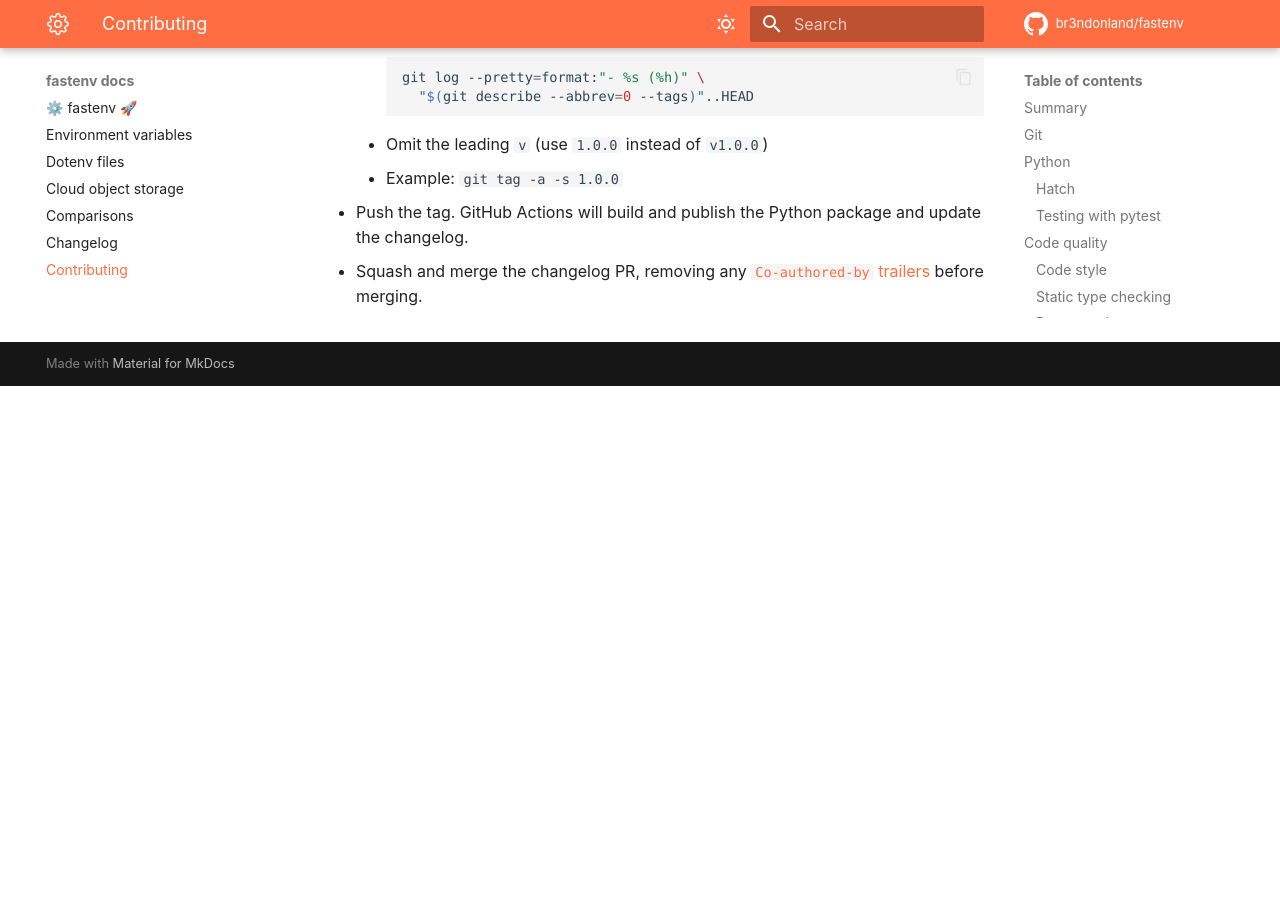
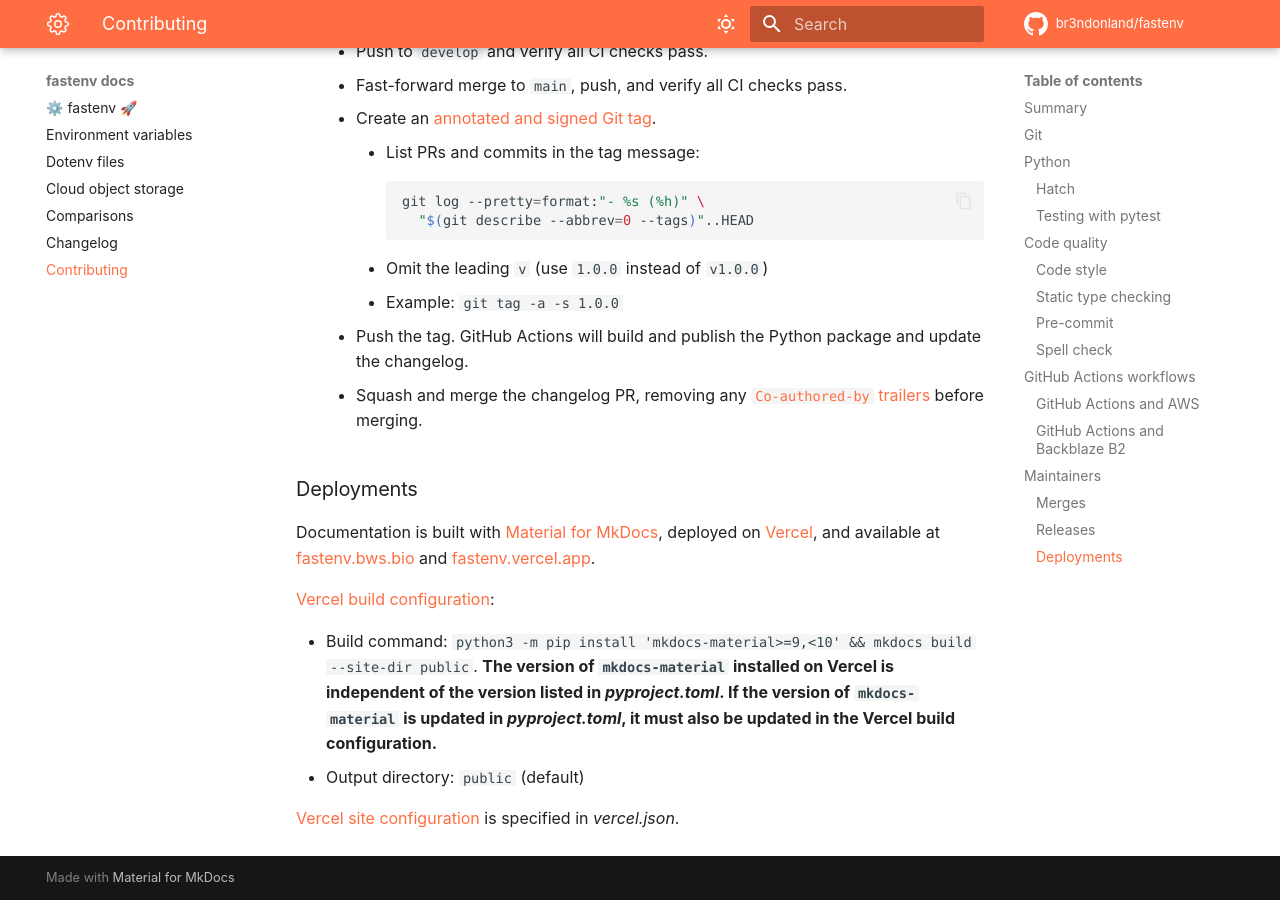
Before and after one commit to br3ndonland/fastenv, an MkDocs documentation site: the page built from docs/contributing.md, in a window 1280 px wide and 900 px high, scrolled down 9475 px. Built offline with MkDocs 1.6.1 and Material for MkDocs 9.7.7, drawn with Linux system fonts in a browser that asks for light colours; comment, search, counter and statistics services are not loaded; before the commit the page ends 9861 px from its top, so only the background shows below that.

Commit message:
Add docs deployment info to contributing.md

```diff
--- a/docs/contributing.md
+++ b/docs/contributing.md
@@ -308,6 +308,8 @@
 
 ## Maintainers
 
+### Merges
+
 -   **The default branch is `develop`.**
 -   **PRs should be merged into `develop`.** Head branches are deleted automatically after PRs are merged.
 -   **The only merges to `main` should be fast-forward merges from `develop`.**
@@ -321,6 +323,9 @@
         -   Include administrators
         -   Do not allow force pushes
         -   Require status checks to pass before merging (commits must have previously been pushed to `develop` and passed all checks)
+
+### Releases
+
 -   **To create a release:**
     -   Bump the version number in `fastenv.__version__` with `hatch version` and commit the changes to `develop`.
         -   Follow [SemVer](https://semver.org/) guidelines when choosing a version number. Note that [PEP 440](https://peps.python.org/pep-0440/) Python version specifiers and SemVer version specifiers differ, particularly with regard to specifying prereleases. Use syntax compatible with both.
@@ -339,3 +344,14 @@
         -   Example: `git tag -a -s 1.0.0`
     -   Push the tag. GitHub Actions will build and publish the Python package and update the changelog.
     -   Squash and merge the changelog PR, removing any [`Co-authored-by` trailers](https://docs.github.com/en/pull-requests/committing-changes-to-your-project/creating-and-editing-commits/creating-a-commit-with-multiple-authors) before merging.
+
+### Deployments
+
+Documentation is built with [Material for MkDocs](https://squidfunk.github.io/mkdocs-material/), deployed on [Vercel](https://vercel.com/), and available at [fastenv.bws.bio](https://fastenv.bws.bio) and [fastenv.vercel.app](https://fastenv.vercel.app).
+
+[Vercel build configuration](https://vercel.com/docs/build-step):
+
+-   Build command: `python3 -m pip install 'mkdocs-material>=9,<10' && mkdocs build --site-dir public`. **The version of `mkdocs-material` installed on Vercel is independent of the version listed in _pyproject.toml_. If the version of `mkdocs-material` is updated in _pyproject.toml_, it must also be updated in the Vercel build configuration.**
+-   Output directory: `public` (default)
+
+[Vercel site configuration](https://vercel.com/docs/configuration) is specified in _vercel.json_.
```
